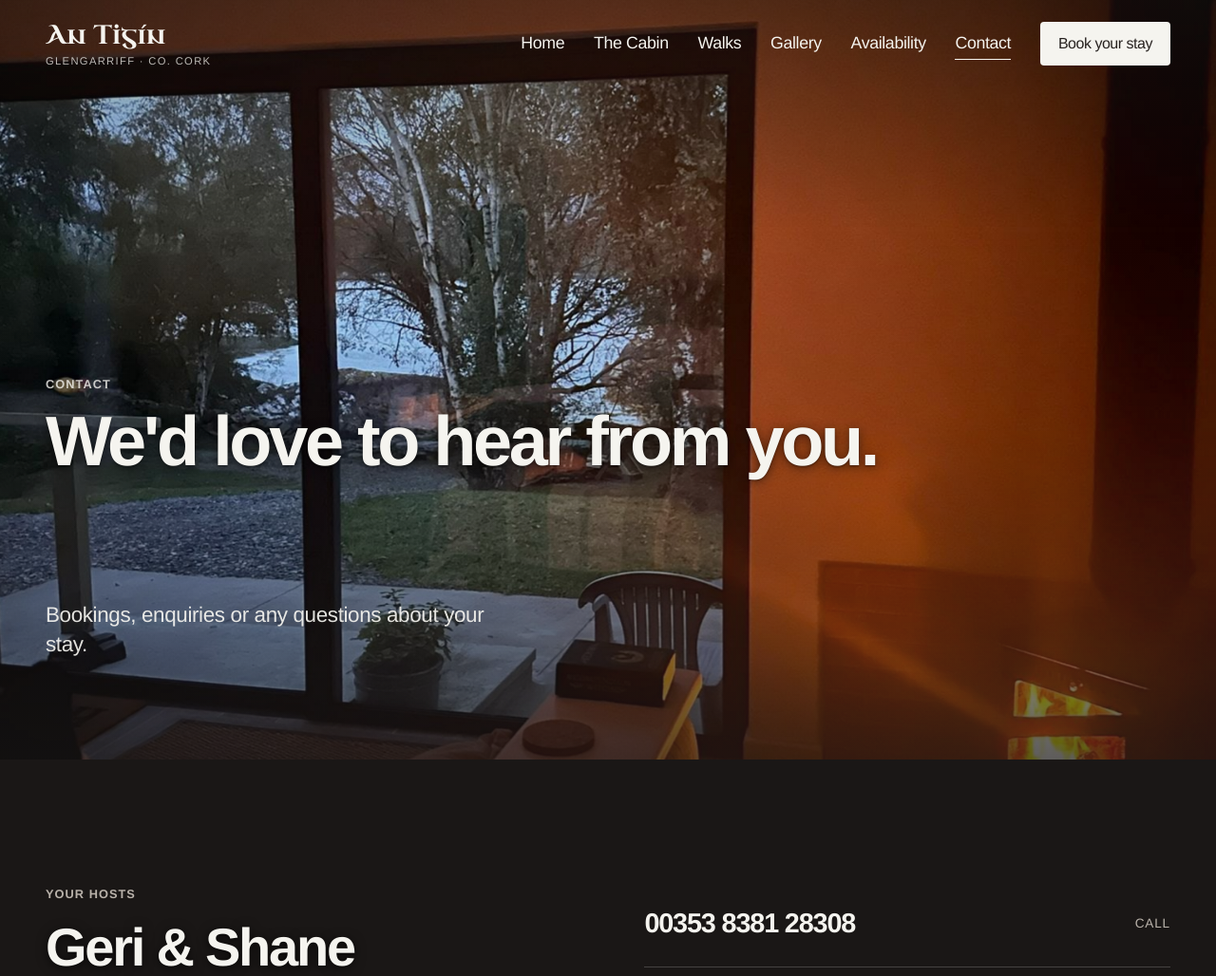
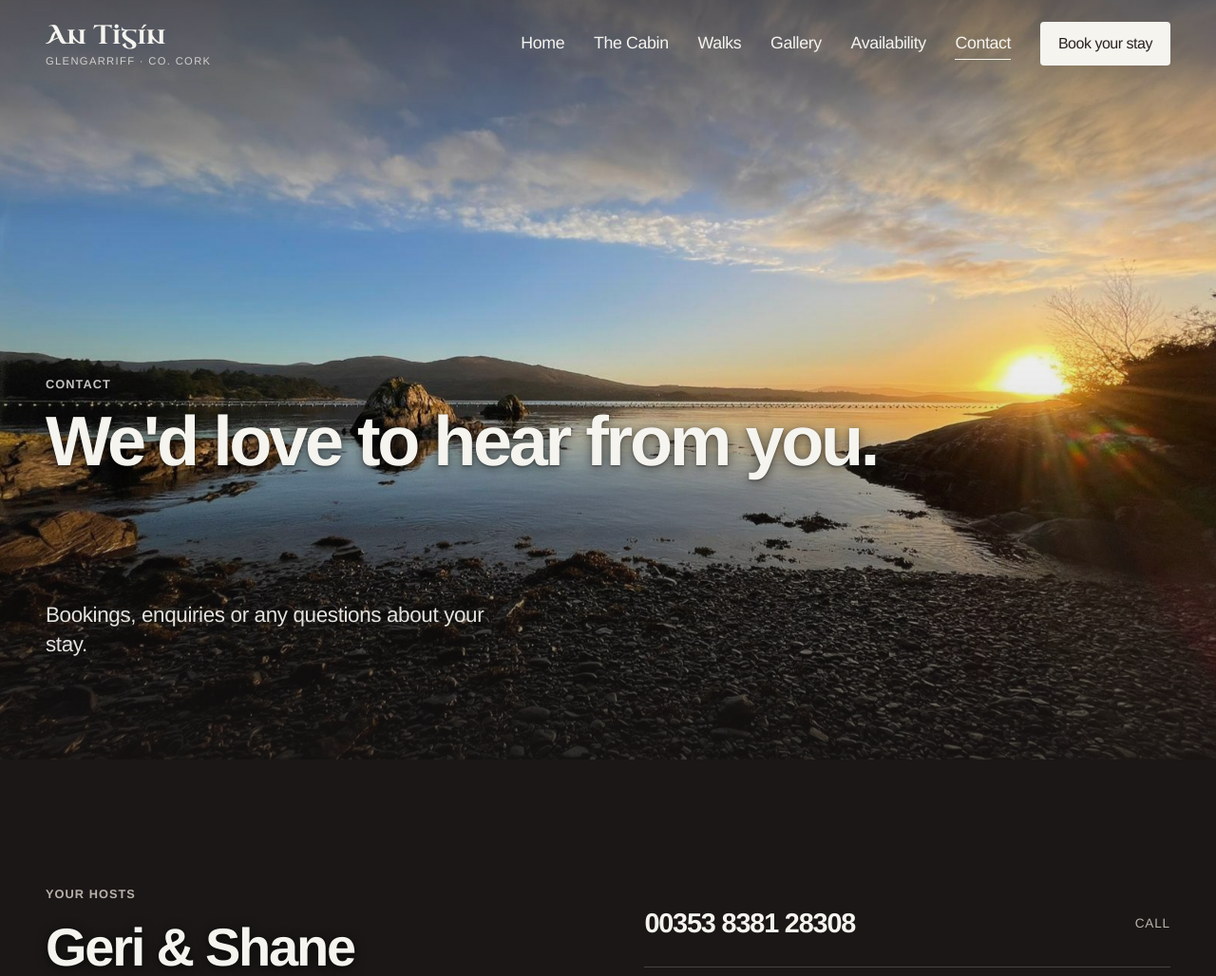
Before and after one commit to an-tigin-glengarriff/an-tigin-glengarriff.github.io, a PHP site: page /contact.html in a window 1280 px wide. Shown: the top 1028 px of the page at 95% size. Run offline with PHP 8.4, Linux system fonts and the light colour scheme; some web fonts are replaced.

Commit message:
Contact page: new hero photo (autumnal-dawn-beach2) with tuned crop

```diff
--- a/assets/style.css
+++ b/assets/style.css
@@ -257,3 +257,6 @@ h1,h2,h3,.footer__big{text-shadow:0 1px 1px rgba(39,34,32,.12),0 2px 8px rgba(39
 .key--walk{background:#094730}.key--home{background:#bf7737;margin-left:12px}
 .leaflet-popup-content{font-family:"Rethink Sans",sans-serif;font-size:.9rem;line-height:1.45}
 .leaflet-popup-content a{text-decoration:underline}
+/* contact hero: keep the sunburst and horizon in frame */
+.hero__img--contact{object-position:62% 58%}
+@media (max-width:640px){.hero__img--contact{object-position:86% 30%}}
--- a/contact.html
+++ b/contact.html
@@ -29,7 +29,7 @@
 
 <main>
 <section class="hero page-hero">
-  <img class="hero__img" src="files/gallery/fire-at-night.jpg" alt="The fire at night at An Tigín">
+  <img class="hero__img hero__img--contact" src="files/gallery/autumnal-dawn-beach2.jpg" alt="Golden autumn dawn over the bay and mountains near An Tigín">
   <div class="wrap"><span class="eyebrow" style="color:rgba(245,244,239,.8)">Contact</span><h1>We'd love to hear from you.</h1><p>Bookings, enquiries or any questions about your stay.</p></div>
 </section>
 <section class="section bg-dark">
```
